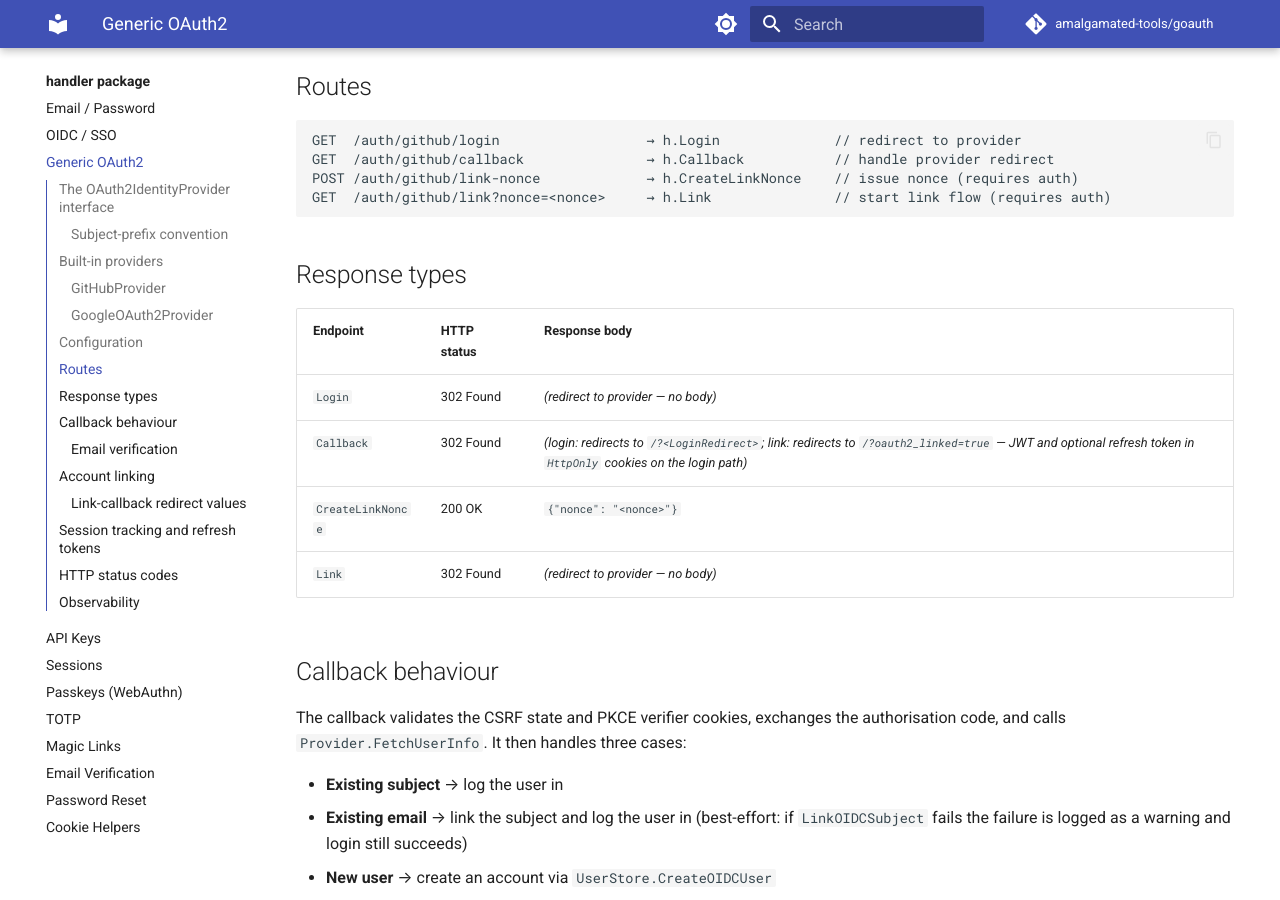
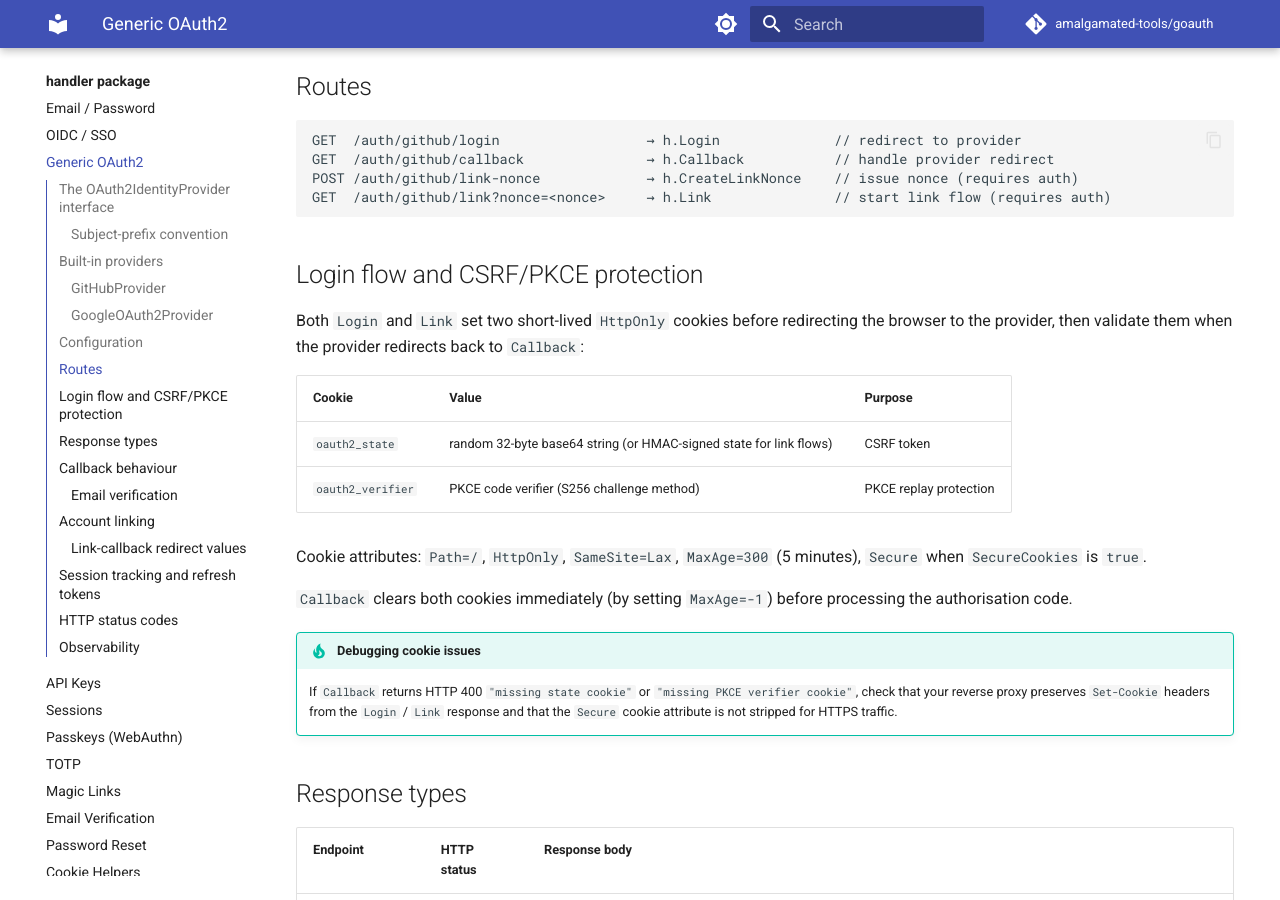
Before and after one commit to amalgamated-tools/goauth, an MkDocs documentation site: the page built from docs/handler/oauth2.md, in a window 1280 px wide and 900 px high, scrolled down 2330 px. Built offline with MkDocs 1.6.1 and Material for MkDocs 9.7.7, drawn with Linux system fonts in a browser that asks for light colours; comment, search, counter and statistics services are not loaded.

Commit message:
docs: document OAuth2 CSRF/PKCE flow cookies for Login and Link
Both Login and Link now share redirectToProvider (extracted in #329),
which sets the oauth2_state and oauth2_verifier cookies. Add a dedicated
"Login flow and CSRF/PKCE protection" section to oauth2.md naming the
cookie attributes, TTL, and debugging guidance.

Co-authored-by: Copilot <223556219+Copilot@users.noreply.github.com>

````diff
--- a/docs/handler/oauth2.md
+++ b/docs/handler/oauth2.md
@@ -100,6 +100,22 @@ GET  /auth/github/callback               → h.Callback           // handle prov
 POST /auth/github/link-nonce             → h.CreateLinkNonce    // issue nonce (requires auth)
 GET  /auth/github/link?nonce=<nonce>     → h.Link               // start link flow (requires auth)
 ```
+
+## Login flow and CSRF/PKCE protection
+
+Both `Login` and `Link` set two short-lived `HttpOnly` cookies before redirecting the browser to the provider, then validate them when the provider redirects back to `Callback`:
+
+| Cookie | Value | Purpose |
+|---|---|---|
+| `oauth2_state` | random 32-byte base64 string (or HMAC-signed state for link flows) | CSRF token |
+| `oauth2_verifier` | PKCE code verifier (S256 challenge method) | PKCE replay protection |
+
+Cookie attributes: `Path=/`, `HttpOnly`, `SameSite=Lax`, `MaxAge=300` (5 minutes), `Secure` when `SecureCookies` is `true`.
+
+`Callback` clears both cookies immediately (by setting `MaxAge=-1`) before processing the authorisation code.
+
+!!! tip "Debugging cookie issues"
+    If `Callback` returns HTTP 400 `"missing state cookie"` or `"missing PKCE verifier cookie"`, check that your reverse proxy preserves `Set-Cookie` headers from the `Login` / `Link` response and that the `Secure` cookie attribute is not stripped for HTTPS traffic.
 
 ## Response types
 
````
